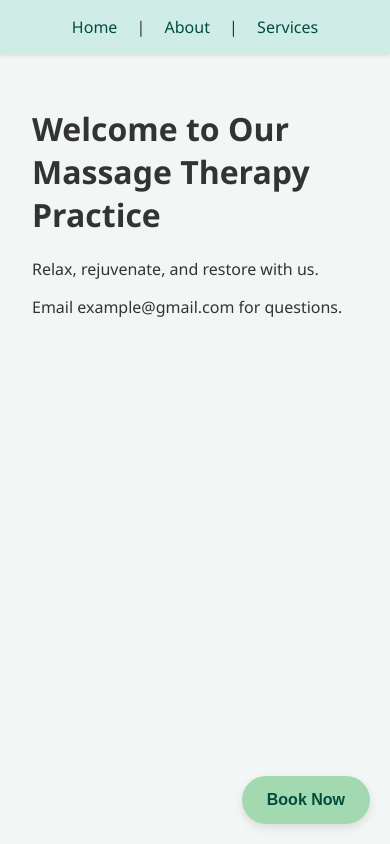
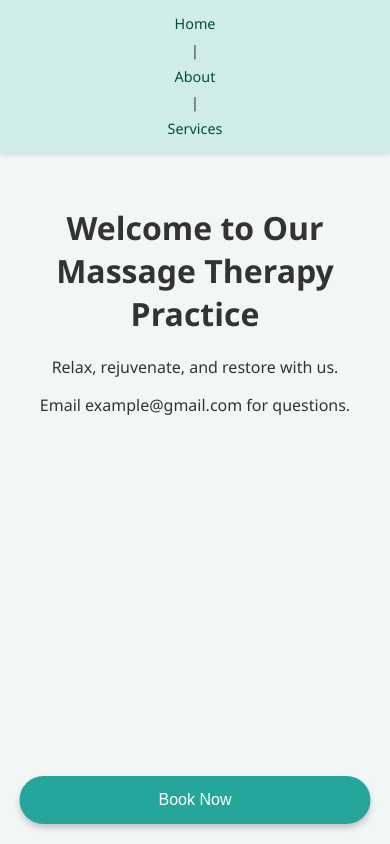
Before and after one commit to SleekWingX/massage-therapy-by-k, a plain HTML site: page index.html in a window 390 px wide. Drawn offline with Linux system fonts and the light colour scheme.

Commit message:
added mobile friendly styling and centered book button

```diff
--- a/static/css/styles.css
+++ b/static/css/styles.css
@@ -30,26 +30,25 @@ nav a:hover {
 /* Main Content */
 main {
     padding: 2em;
-    max-width: 1000px;
+    text-align: center;
+    max-width: 800px;
     margin: 0 auto;
 }
-
 /* Floating Book Button */
 #bookBtn {
     position: fixed;
     bottom: 20px;
-    right: 20px;
-    background-color: #a3d9b1;
-    color: #004d40;
+    left: 50%;
+    transform: translateX(-50%);
+    background-color: #26a69a;
+    color: white;
     border: none;
-    padding: 15px 25px;
-    border-radius: 50px;
+    padding: 15px 20px;
+    border-radius: 30px;
     font-size: 16px;
-    font-weight: bold;
     cursor: pointer;
-    box-shadow: 0 4px 10px rgba(0, 0, 0, 0.1);
     z-index: 1000;
-    transition: background-color 0.3s ease;
+    box-shadow: 0 4px 6px rgba(0,0,0,0.2);
 }
 
 #bookBtn:hover {
@@ -104,3 +103,27 @@ main {
 #closeBtn:hover {
     color: #333;
 }
+
+/* Mobile friendly styles */
+@media screen and (max-width: 600px) {
+    nav {
+        font-size: 0.9em;
+        padding: 0.5em;
+    }
+
+    nav a {
+        display: block;
+        margin: 0.5em 0;
+    }
+
+    #bookBtn {
+        width: 90%;
+        font-size: 1rem;
+    }
+
+    .modal-content {
+        width: 95%;
+        margin: 10% auto;
+        padding: 1em;
+    }
+}
```
